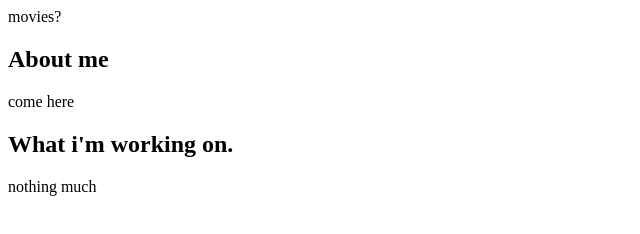
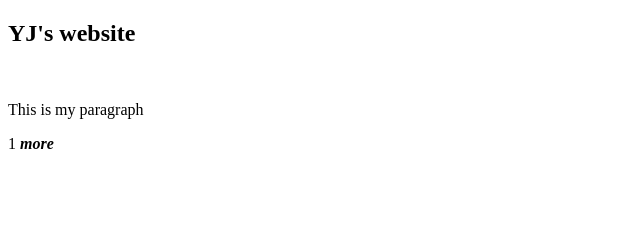
Before and after one commit to LegendDragon2011/my-websit, a plain HTML site: page index.html in a window 1280 px wide. Shown: the whole page, without its empty margins (0-640 px from the left). Drawn offline with Linux system fonts and the light colour scheme.

Commit message:
Update index.html

```diff
--- a/index.html
+++ b/index.html
@@ -1,17 +1,22 @@
+<!DOCTYPE html>
 <html>
-    <hl>
-        movies?
-    </hl>
+    <head>
+        <meta charset="UTF-8">
+        <meta name="description" content="this is YJ' website">
+        <title>
+            YJ' Website
+        </title>
+    </head>
     <body>
-        <h2>About me</h2>
+        <h2>
+            YJ's website
+        </h2>
+        <br/>
         <p>
-            come here
+            This is my paragraph
         </p>
-        <h2>
-            What i'm working on.
-        </h2>
         <p>
-            nothing much
+            1 <b><i>more</i></b>
         </p>
     </body>
 </html>
```
